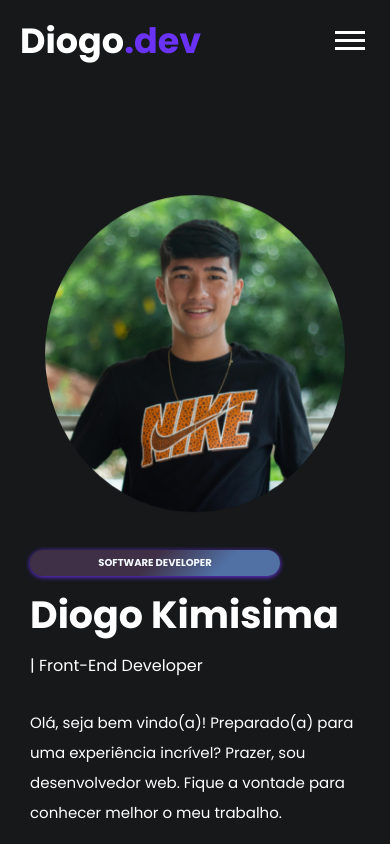
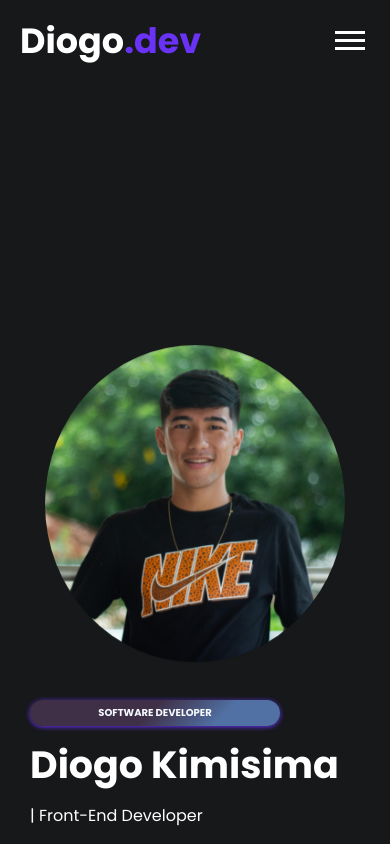
Before and after one commit to diogokimisima/Portfolio, a React (Create React App) app: page / in a window 390 px wide. Shown: the top 844 px of the page. Built offline with nearby package versions, Linux system fonts and the light colour scheme.

Commit message:
arrumando as responsividades do site

```diff
--- a/src/Components/Home/home.css
+++ b/src/Components/Home/home.css
@@ -217,7 +217,7 @@
 
     @media screen and (max-width: 470px) {
         main {
-            padding-top: 150px;
+            padding-top: 300px;
         }
 
         .banner-home img {
--- a/src/Components/Skills/index.jsx
+++ b/src/Components/Skills/index.jsx
@@ -24,7 +24,7 @@ export default function Skills() {
                     <div className='descricao-skills'>
                         <img className='img-descricao'  src={logoBack} alt="icone-front"></img>
                         <h3 className='titulo-descricao'>Back-End</h3>
-                        <p className='paragrafo-descricao'>Node.js, Next.js, MySQL, SQL.</p>
+                        <p className='paragrafo-descricao'>Node.js, MySQL, SQL.</p>
                     </div>
                 </article>
 
```
